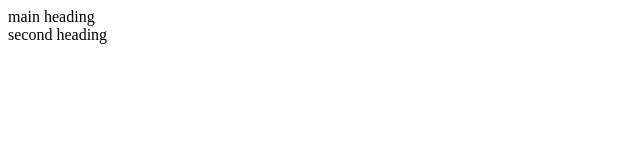
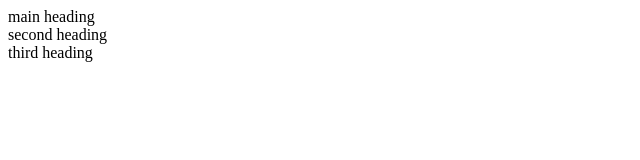
Before and after one commit to manjarshivani/first-repo, a plain HTML site: page index.html in a window 1280 px wide. Shown: the whole page, without its empty margins (0-640 px from the left). Drawn offline with Linux system fonts and the light colour scheme.

Commit message:
third heading

```diff
--- a/index.html
+++ b/index.html
@@ -8,5 +8,6 @@
 <body>
     <div>main heading </div>
     <div>second heading </div>
+    <div>third heading</div>
 </body>
 </html>
```
